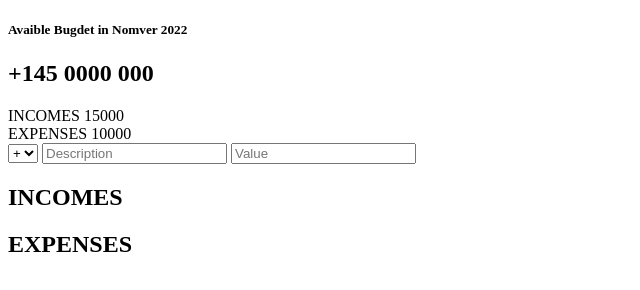
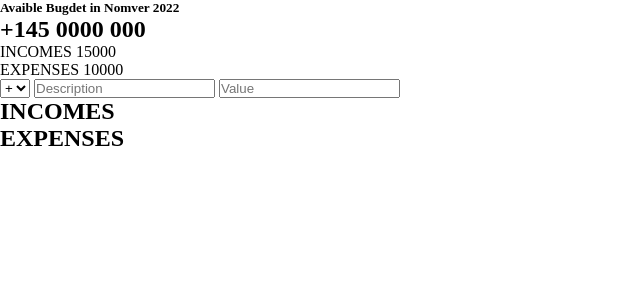
Before and after one commit to irumvabric/bugetAppDukoreTech, a plain HTML site: page index.html in a window 1280 px wide. Shown: the whole page, without its empty margins (0-640 px from the left). Drawn offline with Linux system fonts and the light colour scheme.

Commit message:
add style css

```diff
--- /dev/null
+++ b/asset/style.css
@@ -0,0 +1,5 @@
+*{
+    margin: 0;
+    padding: 0;
+    box-sizing: border-box;
+}
--- a/index.html
+++ b/index.html
@@ -5,6 +5,7 @@
     <meta http-equiv="X-UA-Compatible" content="IE=edge">
     <meta name="viewport" content="width=device-width, initial-scale=1.0">
     <title>DUKORE TECH BGT APP</title>
+    <link rel="stylesheet" href="asset/style.css">
 </head>
 <body>
 <div>
```
